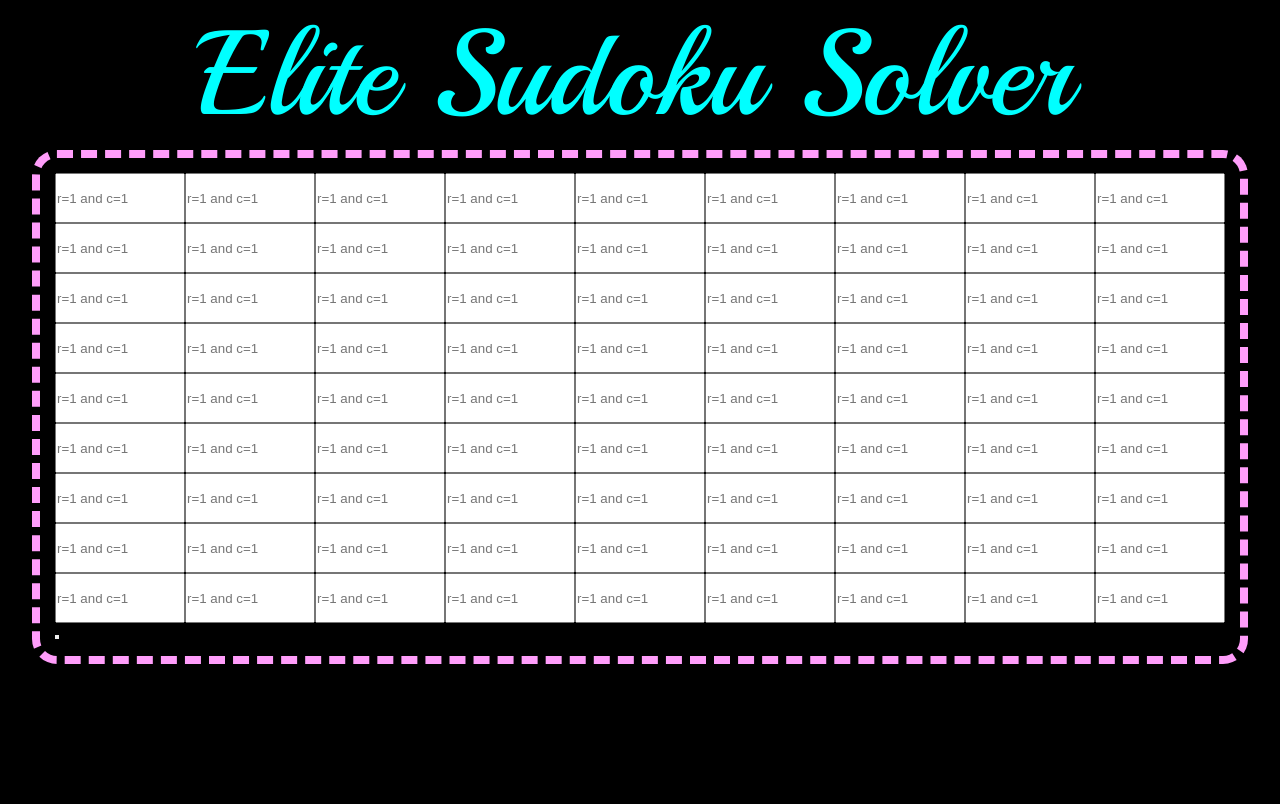
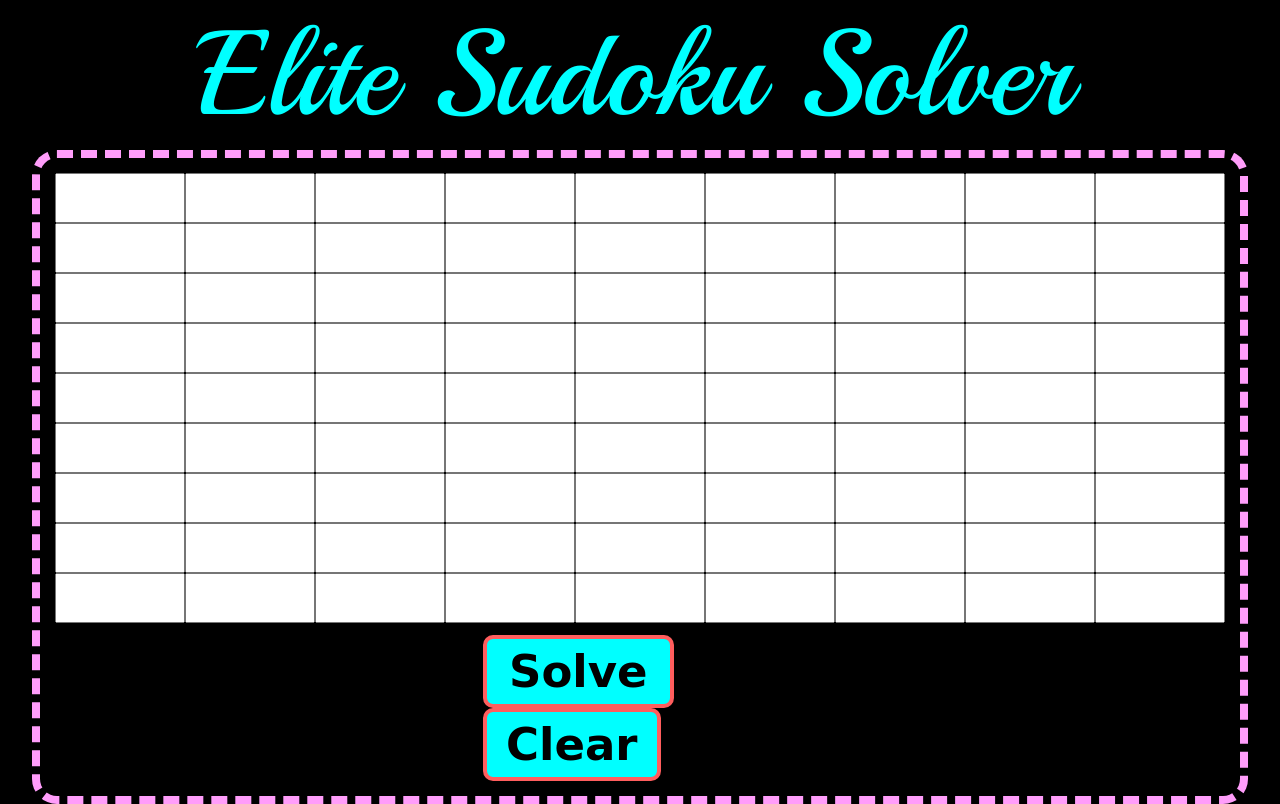
Before and after one commit to Akshay2002Singh/Elite-Sudoku-Solver_web, a plain HTML site: page index.html in a window 1280 px wide. Drawn offline with Linux system fonts and the light colour scheme.

Commit message:
all done

```diff
--- a/index.css
+++ b/index.css
@@ -29,8 +29,41 @@ body{
 #sudoku_form input{
     width: 100%;
     height: 50px;
+    text-align: center;
+    font-size: 40px;
+    font-weight: bold;
 }
-
+#btn{
+    margin: auto;
+    width: 314px;
+    margin-top: 12px;
+}
+#solve,#clear{
+            font-size: 45px;
+            color: black;
+            font-weight: bolder;
+            background-color: aqua;
+            border: 4px solid rgb(255, 93, 93);
+            border-radius: 10px;
+            font-family: 'Balsamiq Sans', cursive;
+        }
+#solve{
+    padding: 6px 22px;
+    margin-right: 2px;
+}
+#clear{
+    padding: 6px 19px;
+}
+#result{
+    margin-top: 10px;
+    color: black;
+    background-color: wheat ;
+    font-size: 30px;
+    text-align: center;
+    width: 100%;
+    height: 50px;
+    display: none;
+}
 @media only screen and (max-width:890px){
     #heading {
         font-size: 70px;
@@ -42,4 +75,7 @@ body{
         font-size: 35px;
         width: 258px;
 }
+#sudoku_form input{
+    font-size: 20px;
 }
+}
--- a/index.html
+++ b/index.html
@@ -18,94 +18,95 @@
     </div>
     <div class="box">
         <form action="/" id="sudoku_form">
-            <input type="number" id="no1" placeholder="r=1 and c=1">
-            <input type="number" id="no2" placeholder="r=1 and c=1">
-            <input type="number" id="no3" placeholder="r=1 and c=1">
-            <input type="number" id="no4" placeholder="r=1 and c=1">
-            <input type="number" id="no5" placeholder="r=1 and c=1">
-            <input type="number" id="no6" placeholder="r=1 and c=1">
-            <input type="number" id="no7" placeholder="r=1 and c=1">
-            <input type="number" id="no8" placeholder="r=1 and c=1">
-            <input type="number" id="no9" placeholder="r=1 and c=1">
-            <input type="number" id="no10" placeholder="r=1 and c=1">
-            <input type="number" id="no11" placeholder="r=1 and c=1">
-            <input type="number" id="no12" placeholder="r=1 and c=1">
-            <input type="number" id="no13" placeholder="r=1 and c=1">
-            <input type="number" id="no14" placeholder="r=1 and c=1">
-            <input type="number" id="no15" placeholder="r=1 and c=1">
-            <input type="number" id="no16" placeholder="r=1 and c=1">
-            <input type="number" id="no17" placeholder="r=1 and c=1">
-            <input type="number" id="no18" placeholder="r=1 and c=1">
-            <input type="number" id="no19" placeholder="r=1 and c=1">
-            <input type="number" id="no20" placeholder="r=1 and c=1">
-            <input type="number" id="no21" placeholder="r=1 and c=1">
-            <input type="number" id="no22" placeholder="r=1 and c=1">
-            <input type="number" id="no23" placeholder="r=1 and c=1">
-            <input type="number" id="no24" placeholder="r=1 and c=1">
-            <input type="number" id="no25" placeholder="r=1 and c=1">
-            <input type="number" id="no26" placeholder="r=1 and c=1">
-            <input type="number" id="no27" placeholder="r=1 and c=1">
-            <input type="number" id="no28" placeholder="r=1 and c=1">
-            <input type="number" id="no29" placeholder="r=1 and c=1">
-            <input type="number" id="no30" placeholder="r=1 and c=1">
-            <input type="number" id="no31" placeholder="r=1 and c=1">
-            <input type="number" id="no32" placeholder="r=1 and c=1">
-            <input type="number" id="no33" placeholder="r=1 and c=1">
-            <input type="number" id="no34" placeholder="r=1 and c=1">
-            <input type="number" id="no35" placeholder="r=1 and c=1">
-            <input type="number" id="no36" placeholder="r=1 and c=1">
-            <input type="number" id="no37" placeholder="r=1 and c=1">
-            <input type="number" id="no38" placeholder="r=1 and c=1">
-            <input type="number" id="no39" placeholder="r=1 and c=1">
-            <input type="number" id="no40" placeholder="r=1 and c=1">
-            <input type="number" id="no41" placeholder="r=1 and c=1">
-            <input type="number" id="no42" placeholder="r=1 and c=1">
-            <input type="number" id="no43" placeholder="r=1 and c=1">
-            <input type="number" id="no44" placeholder="r=1 and c=1">
-            <input type="number" id="no45" placeholder="r=1 and c=1">
-            <input type="number" id="no46" placeholder="r=1 and c=1">
-            <input type="number" id="no47" placeholder="r=1 and c=1">
-            <input type="number" id="no48" placeholder="r=1 and c=1">
-            <input type="number" id="no49" placeholder="r=1 and c=1">
-            <input type="number" id="no50" placeholder="r=1 and c=1">
-            <input type="number" id="no51" placeholder="r=1 and c=1">
-            <input type="number" id="no52" placeholder="r=1 and c=1">
-            <input type="number" id="no53" placeholder="r=1 and c=1">
-            <input type="number" id="no54" placeholder="r=1 and c=1">
-            <input type="number" id="no55" placeholder="r=1 and c=1">
-            <input type="number" id="no56" placeholder="r=1 and c=1">
-            <input type="number" id="no57" placeholder="r=1 and c=1">
-            <input type="number" id="no58" placeholder="r=1 and c=1">
-            <input type="number" id="no59" placeholder="r=1 and c=1">
-            <input type="number" id="no60" placeholder="r=1 and c=1">
-            <input type="number" id="no61" placeholder="r=1 and c=1">
-            <input type="number" id="no62" placeholder="r=1 and c=1">
-            <input type="number" id="no63" placeholder="r=1 and c=1">
-            <input type="number" id="no64" placeholder="r=1 and c=1">
-            <input type="number" id="no65" placeholder="r=1 and c=1">
-            <input type="number" id="no66" placeholder="r=1 and c=1">
-            <input type="number" id="no67" placeholder="r=1 and c=1">
-            <input type="number" id="no68" placeholder="r=1 and c=1">
-            <input type="number" id="no69" placeholder="r=1 and c=1">
-            <input type="number" id="no70" placeholder="r=1 and c=1">
-            <input type="number" id="no71" placeholder="r=1 and c=1">
-            <input type="number" id="no72" placeholder="r=1 and c=1">
-            <input type="number" id="no73" placeholder="r=1 and c=1">
-            <input type="number" id="no74" placeholder="r=1 and c=1">
-            <input type="number" id="no75" placeholder="r=1 and c=1">
-            <input type="number" id="no76" placeholder="r=1 and c=1">
-            <input type="number" id="no77" placeholder="r=1 and c=1">
-            <input type="number" id="no78" placeholder="r=1 and c=1">
-            <input type="number" id="no79" placeholder="r=1 and c=1">
-            <input type="number" id="no80" placeholder="r=1 and c=1">
-            <input type="number" id="no81" placeholder="r=1 and c=1">
+            <input type="number" id="no1" >
+            <input type="number" id="no2" >
+            <input type="number" id="no3" >
+            <input type="number" id="no4" >
+            <input type="number" id="no5" >
+            <input type="number" id="no6" >
+            <input type="number" id="no7" >
+            <input type="number" id="no8" >
+            <input type="number" id="no9" >
+            <input type="number" id="no10" >
+            <input type="number" id="no11" >
+            <input type="number" id="no12" >
+            <input type="number" id="no13" >
+            <input type="number" id="no14" >
+            <input type="number" id="no15" >
+            <input type="number" id="no16" >
+            <input type="number" id="no17" >
+            <input type="number" id="no18" >
+            <input type="number" id="no19" >
+            <input type="number" id="no20" >
+            <input type="number" id="no21" >
+            <input type="number" id="no22" >
+            <input type="number" id="no23" >
+            <input type="number" id="no24" >
+            <input type="number" id="no25" >
+            <input type="number" id="no26" >
+            <input type="number" id="no27" >
+            <input type="number" id="no28" >
+            <input type="number" id="no29" >
+            <input type="number" id="no30" >
+            <input type="number" id="no31" >
+            <input type="number" id="no32" >
+            <input type="number" id="no33" >
+            <input type="number" id="no34" >
+            <input type="number" id="no35" >
+            <input type="number" id="no36" >
+            <input type="number" id="no37" >
+            <input type="number" id="no38" >
+            <input type="number" id="no39" >
+            <input type="number" id="no40" >
+            <input type="number" id="no41" >
+            <input type="number" id="no42" >
+            <input type="number" id="no43" >
+            <input type="number" id="no44" >
+            <input type="number" id="no45" >
+            <input type="number" id="no46" >
+            <input type="number" id="no47" >
+            <input type="number" id="no48" >
+            <input type="number" id="no49" >
+            <input type="number" id="no50" >
+            <input type="number" id="no51" >
+            <input type="number" id="no52" >
+            <input type="number" id="no53" >
+            <input type="number" id="no54" >
+            <input type="number" id="no55" >
+            <input type="number" id="no56" >
+            <input type="number" id="no57" >
+            <input type="number" id="no58" >
+            <input type="number" id="no59" >
+            <input type="number" id="no60" >
+            <input type="number" id="no61" >
+            <input type="number" id="no62" >
+            <input type="number" id="no63" >
+            <input type="number" id="no64" >
+            <input type="number" id="no65" >
+            <input type="number" id="no66" >
+            <input type="number" id="no67" >
+            <input type="number" id="no68" >
+            <input type="number" id="no69" >
+            <input type="number" id="no70" >
+            <input type="number" id="no71" >
+            <input type="number" id="no72" >
+            <input type="number" id="no73" >
+            <input type="number" id="no74" >
+            <input type="number" id="no75" >
+            <input type="number" id="no76" >
+            <input type="number" id="no77" >
+            <input type="number" id="no78" >
+            <input type="number" id="no79" >
+            <input type="number" id="no80" >
+            <input type="number" id="no81" >
         </form>
         <div id="btn">
-            <button id="Solve_sukoku">
-
-            </button>
+            <button id="solve" onclick="get_values()">Solve</button>
+            <button id="clear" onclick="clear_values()">Clear</button>
         </div>
+        <input type="text" disabled value="Solution exist or not" id="result">
     </div>
+    <script src="index.js"></script>
 </body>
 
 </html>
--- /dev/null
+++ b/index.js
@@ -0,0 +1,108 @@
+function isSafe(sudoko_arr, row, col, num) {
+    for (let c = 0; c < 9; c++) {
+        if (sudoko_arr[row][c] == num) {
+            return false;
+        }
+    }
+    for (let r = 0; r < 9; r++) {
+        if (sudoko_arr[r][col] == num) {
+            return false;
+        }
+    }
+    let boxRowStart = row - row % 3;
+    let boxColStart = col - col % 3;
+    for (let r = boxRowStart; r < boxRowStart + 3; r++) {
+        for (let j = boxColStart; j < boxColStart + 3; j++) {
+            if (sudoko_arr[r][j] == num) {
+                return false;
+            }
+        }
+    }
+    return true;
+}
+function solve_sudoku(sudoko_arr) {
+    let row = -1;
+    let col = -1;
+    let is_empty = true;
+    for (let i = 0; i < 9; ++i) {
+        for (let j = 0; j < 9; ++j) {
+            if (sudoko_arr[i][j] == 0) {
+                row = i;
+                col = j;
+                is_empty = false;
+                break;
+            }
+        }
+        if (!is_empty) {
+            break;
+        }
+    }
+    if (is_empty) {
+        return true;
+    }
+    for (let num = 1; num <= 9; num++) {
+        if (isSafe(sudoko_arr, row, col, num)) {
+            sudoko_arr[row][col] = num;
+            if (solve_sudoku(sudoko_arr)) {
+                return true;
+            }
+            else {
+                sudoko_arr[row][col] = 0;
+            }
+        }
+    }
+    return false;
+}
+function get_values() {
+    console.log("cliced");
+    var sudoku_statur = document.getElementById("result");
+    var sudoko_arr = new Array(new Array(9), new Array(9), new Array(9), new Array(9), new Array(9), new Array(9), new Array(9), new Array(9), new Array(9));
+    let k = 1;
+    for (let i = 0; i < 9; i++) {
+        for (let j = 0; j < 9; j++) {
+            let temp = document.getElementById(`no${k}`).value;
+            if (temp != "") {
+                sudoko_arr[i][j] = parseInt(temp);
+            }
+            else {
+                sudoko_arr[i][j] = 0;
+            }
+            ++k;
+        }
+    }
+    // console.log(sudoko_arr);
+    if (solve_sudoku(sudoko_arr)) {
+        // console.log(sudoko_arr);
+        put_values_solution_exist(sudoko_arr);
+        sudoku_statur.value = "Solution exist";
+        sudoku_statur.style.display = "block";
+    }
+    else {
+        put_values_solution_not_exist();
+        sudoku_statur.value = "Solution does not exist";
+        sudoku_statur.style.display = "block";
+    }
+}
+function put_values_solution_exist(sudoko_arr){
+    let k=1;
+    for (let i = 0; i < 9; i++) {
+        for (let j = 0; j < 9; j++) {
+            document.getElementById(`no${k}`).value = sudoko_arr[i][j];
+            ++k;
+        }
+    }
+}
+function put_values_solution_not_exist(){
+    let k=1;
+    for (let i = 0; i < 9; i++) {
+        for (let j = 0; j < 9; j++) {
+            document.getElementById(`no${k}`).value = "";
+            ++k;
+        }
+    }
+}
+
+function clear_values(){
+    put_values_solution_not_exist();
+    document.getElementById("result").style.display='none';
+}
```
